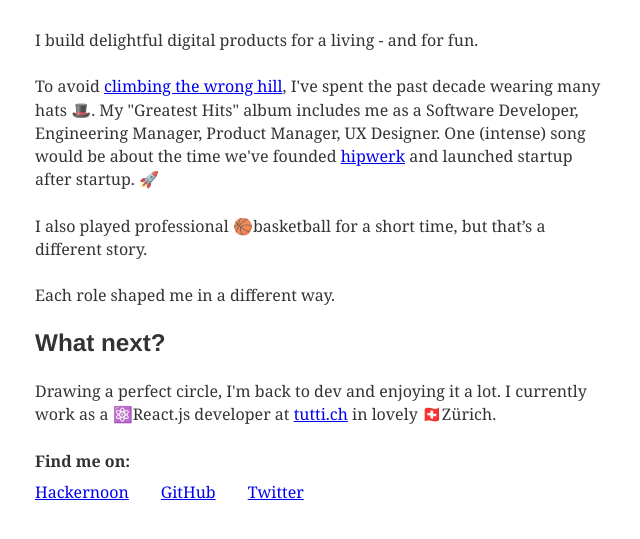
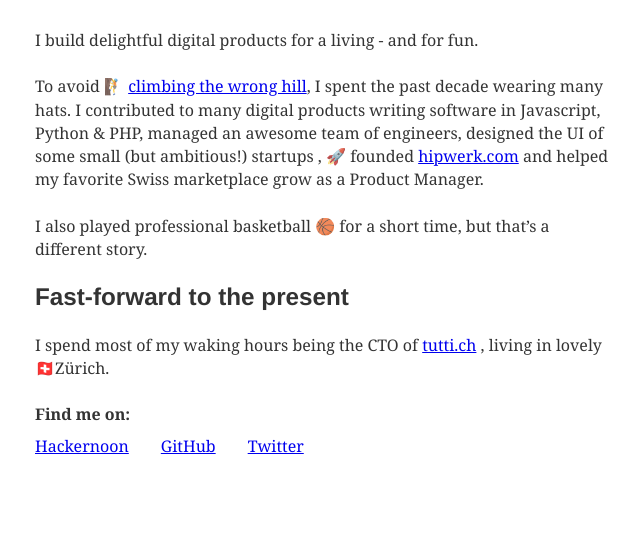
Before and after one commit to j13l/j13l.github.io, a Gatsby site: page / in a window 1280 px wide. Shown: the part 183-722 px from the top of the page, without its empty margins (317-957 px from the left). Built offline with nearby package versions, Linux system fonts and the light colour scheme; Gatsby itself is replaced by a stand-in of ours; what typography-theme-parnassus would draw is missing.

Commit message:
New job: CTO

```diff
--- a/src/pages/index.js
+++ b/src/pages/index.js
@@ -9,6 +9,10 @@ export default () => (
     <p>I build delightful digital products for a living - and for fun.</p>
     <p>
       To avoid{" "}
+      <span role="img" aria-label="climber">
+        {" "}
+        🧗‍
+      </span>{" "}
       <OutboundLink
         href="http://cdixon.org/2009/09/19/climbing-the-wrong-hill/"
         target="_blank"
@@ -16,41 +20,34 @@ export default () => (
       >
         climbing the wrong hill
       </OutboundLink>
-      , I've spent the past decade wearing many hats{" "}
-      <span role="img" aria-label="tophat">
+      , I spent the past decade wearing many hats. I contributed to many digital
+      products writing software in Javascript, Python & PHP, managed an awesome
+      team of engineers, designed the UI of some small (but ambitious!) startups
+      ,
+      <span role="img" aria-label="rocket">
         {" "}
-        🎩
-      </span>
-      . My "Greatest Hits" album includes me as a Software Developer,
-      Engineering Manager, Product Manager, UX Designer. One (intense) song
-      would be about the time we've founded{" "}
+        🚀
+      </span>{" "}
+      founded{" "}
       <OutboundLink
         href="https://hipwerk.com"
         target="_blank"
         rel="noopener noreferrer"
       >
-        hipwerk
+        hipwerk.com
       </OutboundLink>{" "}
-      and launched startup after startup. 🚀
+      and helped my favorite Swiss marketplace grow as a Product Manager.
     </p>
     <p>
-      I also played professional{" "}
+      I also played professional basketball{" "}
       <span role="img" aria-label="basketball">
         🏀
-      </span>
-      basketball for a short time, but that’s a different story.
-      <br />
-      <br />
-      Each role shaped me in a different way.
+      </span>{" "}
+      for a short time, but that’s a different story.
     </p>
-    <h2>What next?</h2>
+    <h2>Fast-forward to the present</h2>
     <p>
-      Drawing a perfect circle, I'm back to dev and enjoying it a lot. I
-      currently work as a{" "}
-      <span role="img" aria-label="atom">
-        ⚛️
-      </span>
-      React.js developer at{" "}
+      I spend most of my waking hours being the CTO of{" "}
       <OutboundLink
         href="https://www.tutti.ch"
         target="_blank"
@@ -58,7 +55,7 @@ export default () => (
       >
         tutti.ch
       </OutboundLink>{" "}
-      in lovely{" "}
+      , living in lovely{" "}
       <span role="img" aria-label="Switzerland">
         🇨🇭
       </span>
```
